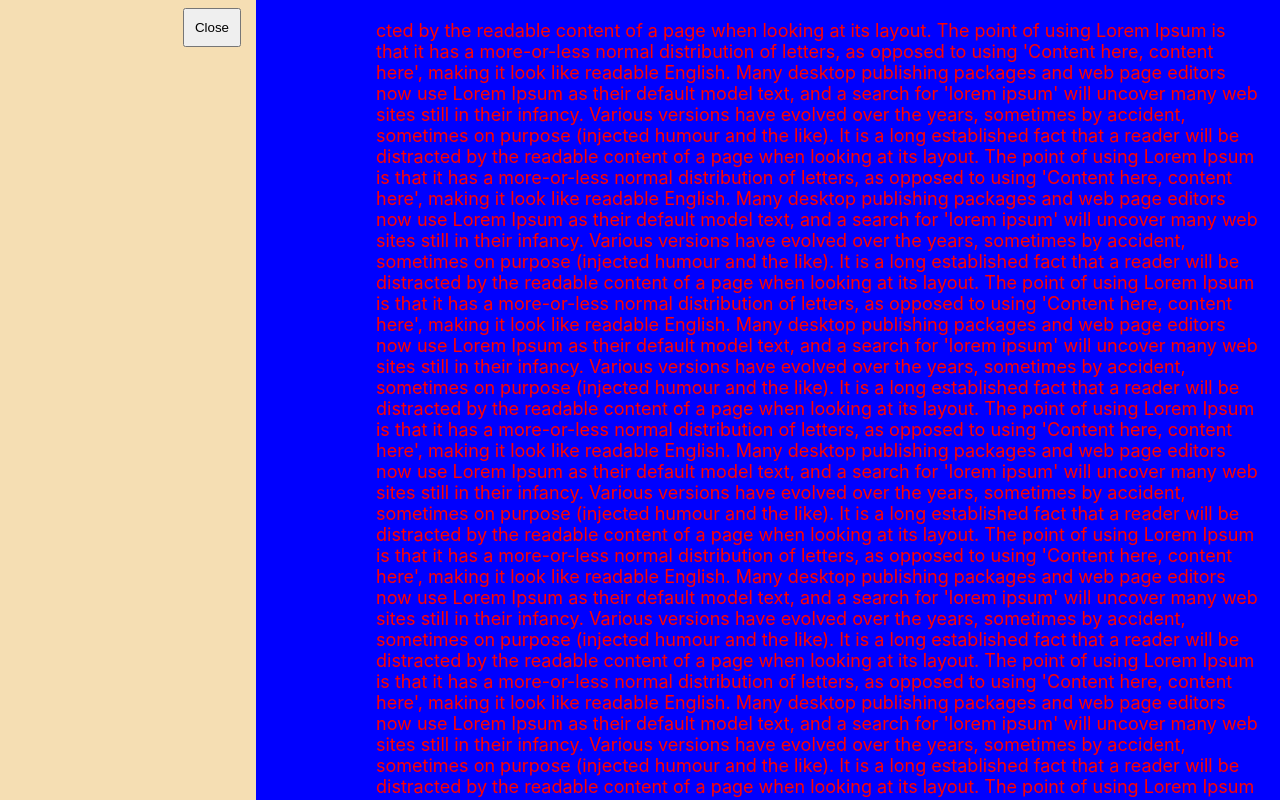
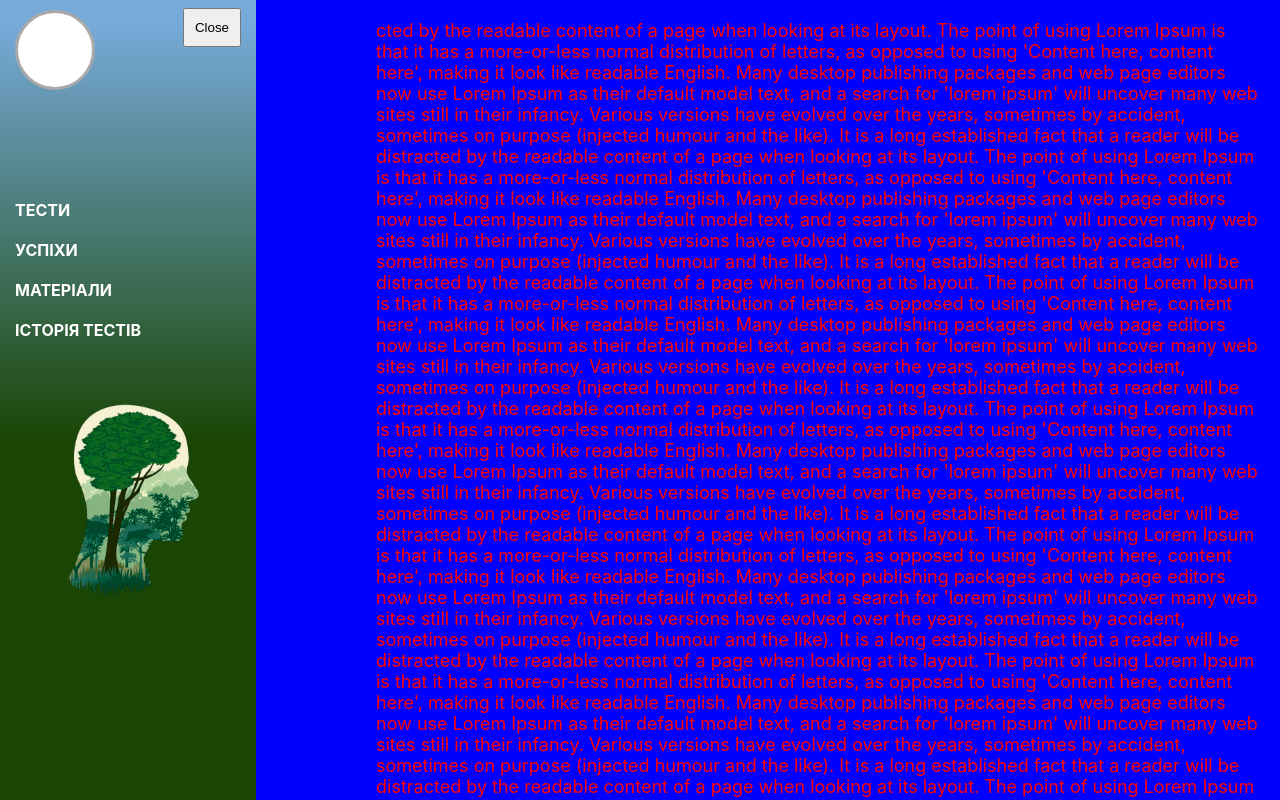
Before and after one commit to Markus-Astragor/schoolFront, a React (Create React App) app: page /userpage in a window 1280 px wide. Built offline with nearby package versions, Linux system fonts and the light colour scheme.

Commit message:
16/03/18:54

```diff
--- /dev/null
+++ b/src/Components/User/BurgerMenu/index.js
@@ -0,0 +1,27 @@
+import React from 'react';
+import styles from './style.module.css';
+import Treehead from '../../../images/BurgerMenu/burger-head.png';
+
+function Burger_Menu_Student(){
+    return(
+        <div className={styles.Menu_container}>
+            <div className={styles.User_avaandname}>
+                <div className={styles.circle_forAva}></div>
+
+                <div className={styles.menu_choice}>
+                    <div>ТЕСТИ</div>
+                    <div>УСПІХИ</div>
+                    <div>МАТЕРІАЛИ</div>
+                    <div>ІСТОРІЯ ТЕСТІВ</div>
+                </div>
+
+                <div className={styles.TreeInHead}>
+                    <img src={Treehead} className={styles.TreeInHeadimg}/>
+                </div>
+            </div>
+        </div>
+
+    )
+}
+
+export default Burger_Menu_Student;
--- /dev/null
+++ b/src/Components/User/BurgerMenu/style.module.css
@@ -0,0 +1,60 @@
+
+.Menu_container{
+    height: 100%;
+    width: 100%;
+    /* background: rgb(3,82,0);
+background: linear-gradient(0deg, rgba(3,82,0,1) 15%, rgba(9,121,18,1) 70%, rgba(193,193,193,1) 90%); */
+    background: rgb(25,70,5);
+    background: linear-gradient(0deg, rgba(25,70,5,1) 45%, rgba(119,170,217,1) 97%);
+    box-sizing: border-box;
+
+}
+
+
+.User_avaandname{
+    width: 100%;
+    height: 100px;
+    padding-top: 10px;
+    padding-bottom: 10px;
+    padding-left: 15px;
+    box-sizing: border-box;
+
+}
+
+.circle_forAva{
+    background-color: white;
+
+    border: 3px solid rgb(169, 169, 169);
+    width: 80px;
+    height: 80px;
+    border-radius: 180px;
+    box-sizing: border-box;
+
+}
+
+.menu_choice{
+    display: flex;
+    flex-direction: column;
+    margin-top: 90px;
+    margin-bottom: 50px;
+    box-sizing: border-box;
+}
+
+.menu_choice div{
+    font-size: 1rem;
+    font-weight: bolder;
+    color: white;
+    margin-top: 20px;
+    box-sizing: border-box;
+}
+
+.TreeInHead{
+
+    width: 100%;
+    text-align: center;
+    margin-left: -15px;
+}
+
+.TreeInHeadimg{
+    width: 80%;
+}
--- a/src/Components/User/index.js
+++ b/src/Components/User/index.js
@@ -4,6 +4,7 @@
 import React, { useState } from "react";
 
 import styles from './style.module.css';
+import Burger_Menu_Student from "./BurgerMenu";
 
 function UserPage()
 {
@@ -28,7 +29,9 @@ function UserPage()
                 <div className={ close ? styles.burger_block_close : styles.burger_block}>
 
                     <button onClick={closeBurger} className={styles.close_burger_btn}>Close</button>
+
                     <button onClick={OpenBurger} className={showOpenButton ? styles.open_burger_show :styles.open_burger}>Open</button>
+                    <Burger_Menu_Student />
 
                 </div>
 
--- a/src/Components/User/style.module.css
+++ b/src/Components/User/style.module.css
@@ -15,6 +15,7 @@
 }
 
 .burger_block{
+    position: relative;
     display: flex;
     flex-direction: column;
     width: 20%;
@@ -36,6 +37,7 @@
 
 .close_burger_btn{
     align-self: flex-end;
+    position: absolute;
 }
 
 .content_block{
```
Also changed, not shown: src/images/BurgerMenu/burger-head.png (added).
